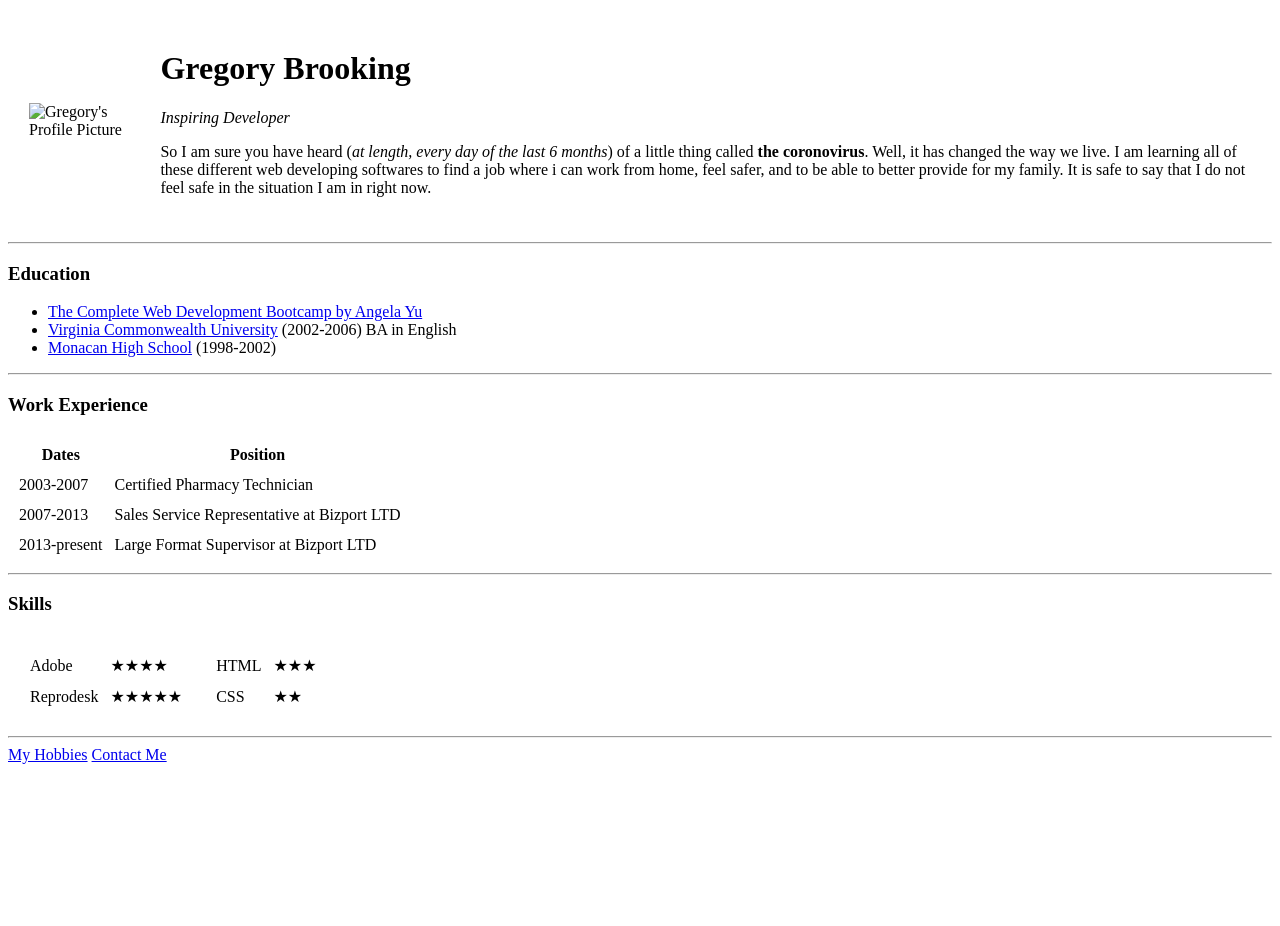
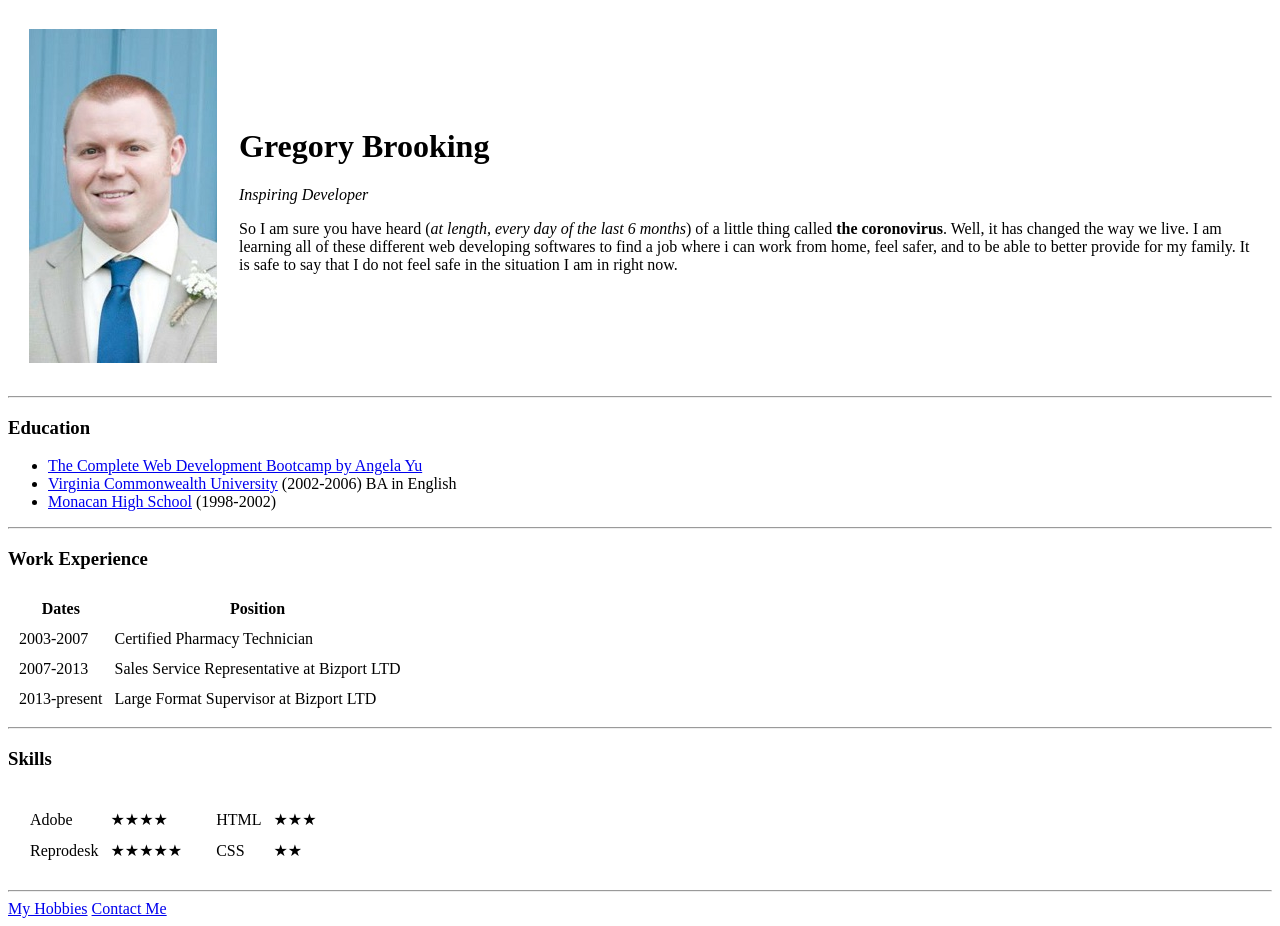
Before and after one commit to gbrooking/CV, a plain HTML site: page index.html in a window 1280 px wide. Before the commit the page ends 800 px from the top, so only its background shows below. Drawn offline with Linux system fonts and the light colour scheme; files whose address does not match are found by name.

Commit message:
Update index.html

```diff
--- a/index.html
+++ b/index.html
@@ -9,7 +9,7 @@
 <body>
   <table cellspacing="20">
     <tr>
-      <td><img src="C:\Users\Kristina\Documents\Web Development\HTML - Personal Site\Images\304.JPG" alt="Gregory's Profile Picture"></td>
+      <td><img src="C:\Users\Kristina\Documents\Web Development\HTML - Personal Site\Images\304.JPEG" alt="Gregory's Profile Picture"></td>
       <td>
         <h1>Gregory Brooking</h1>
         <p><em>Inspiring Developer</em></p>
```
